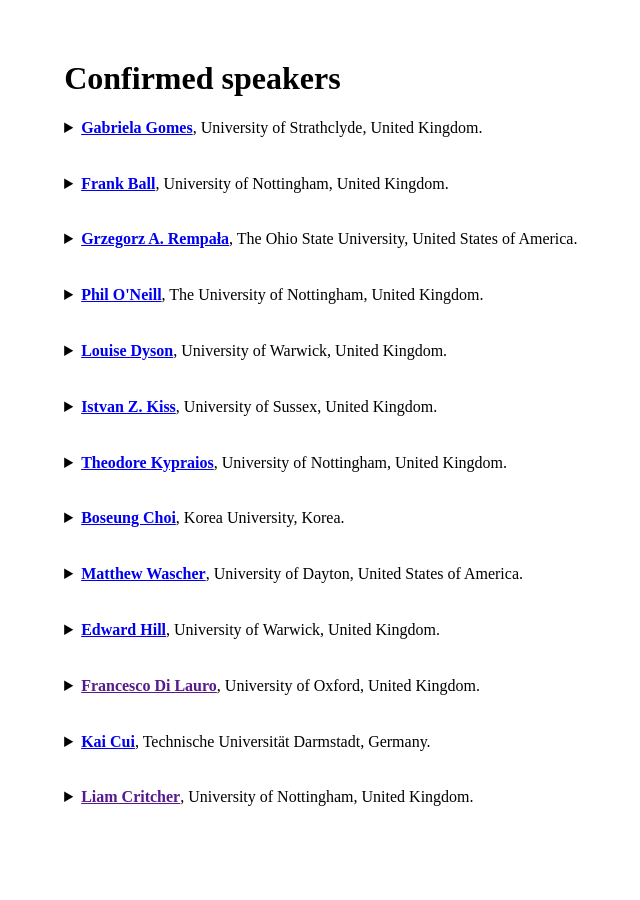
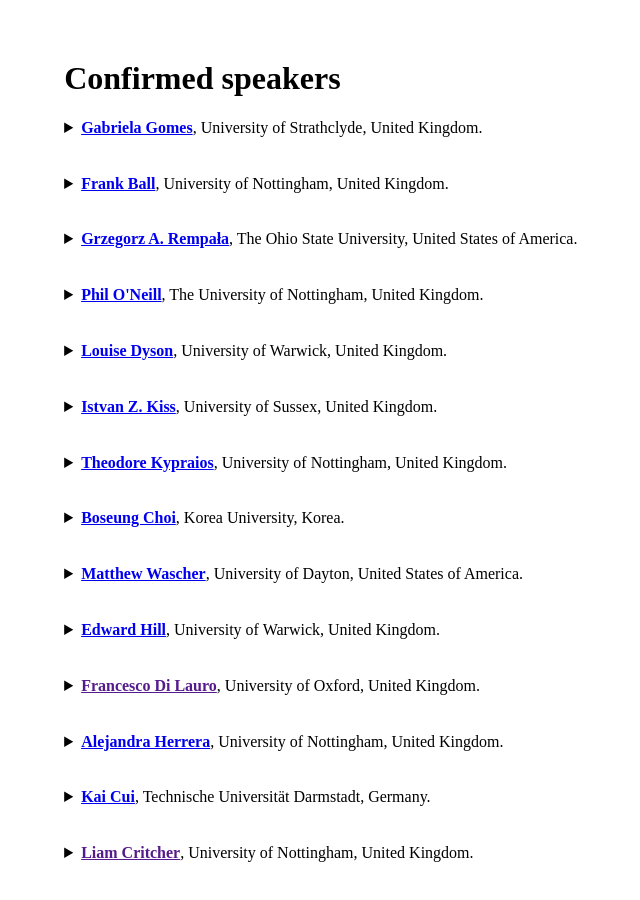
Before and after one commit to wasiur/wasiur.github.io, a Jekyll site: the page EpiWorkshopSep2022/EpiWorkshopSep2022.html, which Jekyll copies as it is, in a window 1280 px wide and 900 px high, scrolled down 888 px. Shown: the whole window, without its empty margins (7-647 px from the left). Built offline with Jekyll 4.4.1, drawn with Linux system fonts in a browser that asks for light colours; before the commit the page ends 1732 px from its top, so only the background shows below that; part of the change alters nothing that is shown.

Commit message:
Alejandra

```diff
--- a/EpiWorkshopSep2022/EpiWorkshopSep2022.html
+++ b/EpiWorkshopSep2022/EpiWorkshopSep2022.html
@@ -184,6 +184,11 @@
         pandemic intelligence, is required to enhance global preparedness.</p>
       </details>
       <details style="margin-bottom: 1cm">
+        <summary><strong><a href="https://www.maths.nottingham.ac.uk/personal/pmzah/">Alejandra Herrera</a></strong>, University of Nottingham, United Kingdom.</summary>
+        <p>Title: <em>Uncertainty and error in SARS-CoV-2 epidemiological parameters inferred from population-level epidemic models</em></p>
+        <p>Abstract: TBA.</p>
+      </details>
+      <details style="margin-bottom: 1cm">
         <summary><strong><a href="https://www.bcs.tu-darmstadt.de/team_sos/cuikai_sos.en.jsp">Kai Cui</a></strong>, Technische
         Universität Darmstadt, Germany.</summary>
         <p>Title: <em>Motif-based Mean-field Approximations and Mean-field Games for Epidemiology</em></p>
@@ -199,7 +204,12 @@
       <details style="margin-bottom: 1cm">
         <summary><strong><a href="">Liam Critcher</a></strong>, University of Nottingham, United Kingdom.</summary>
         <p>Title: <em>The impact of household structure on herd immunity</em></p>
-        <p>Abstract: To be announced</p>
+        <p>Abstract: This work concerns vaccination, in particular the use of disease-induced herd immunity; the spread of infection can be
+        considered as a targeted vaccine, with an aim to prevent a major outbreak. The required proportion to be targeted in
+        order to do so is referred to as the disease-induced herd immunity level. Often heterogeneity in the population can
+        lower the disease-induced herd immunity level. We consider disease-induced herd immunity in the households model and
+        compare it to the classical herd immunity level in which individuals are vaccinated uniformly at random among the
+        population.</p>
       </details>
 	  </div>
   </body>
```
